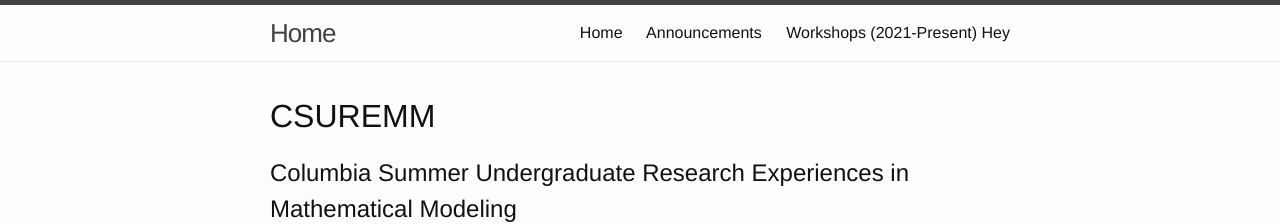
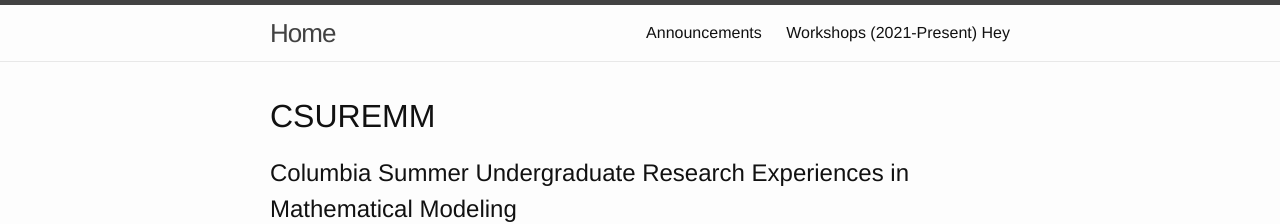
Before and after one commit to ColumbiaUndergradMathModeling/Home, a Jekyll site: the page built from index.html, in a window 1280 px wide. Shown: the top 224 px of the page. Built offline with Jekyll 4.4.1, drawn with Linux system fonts in a browser that asks for light colours.

Commit message:
Update header.html

```diff
--- a/_includes/header.html
+++ b/_includes/header.html
@@ -14,9 +14,9 @@
       </a>
 
       <div class="trigger">
-          <a class="page-link" href="./">{{ "Home" }}</a>
-          <a class="page-link" href="./announce">{{ "Announcements" }}</a>
-          <a class="page-link" href="./workshops">{{ "Workshops (2021-Present)" }}</a>
+
+          <a class="page-link" href="{{ site.baseurl }}/announce">{{ "Announcements" }}</a>
+          <a class="page-link" href="{{ site.baseurl }}/workshops">{{ "Workshops (2021-Present)" }}</a>
           Hey
 
       </div>
```
